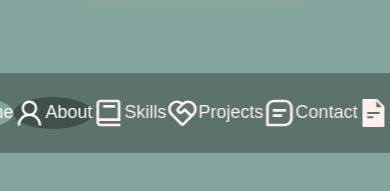
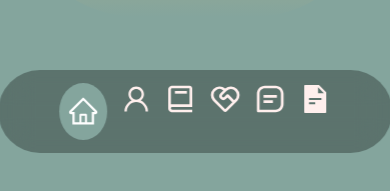
Before and after one commit to puentedg/React-Portfolio, a React (Create React App) app in the folder my-portfolio/: page / in a window 390 px wide. In both pictures the pointer is over the link 83 px from the left and 783 px from the top of the page. Shown: the part 659-850 px from the top of the page. Built offline with nearby package versions, Linux system fonts and the light colour scheme.

Commit message:
ready to submmit for review

```diff
--- a/my-portfolio/src/components/nav.css
+++ b/my-portfolio/src/components/nav.css
@@ -35,6 +35,7 @@ nav a {
 nav a:hover {
     background: rgba(0,0,0,0.3);
     transition: var(--transition);
+    padding: 0.8rem 0.5rem;
 
 }
 
@@ -58,7 +59,12 @@ nav a.active {
     nav a {
         padding:0;
     }
+
     nav:hover {
-        padding: 1.5rem 5rem;
+        padding: 0.8rem 3.8rem;
+        gap:0.8rem;
+    }
+    .nav__text{
+        display: none;
     }
 }
```
